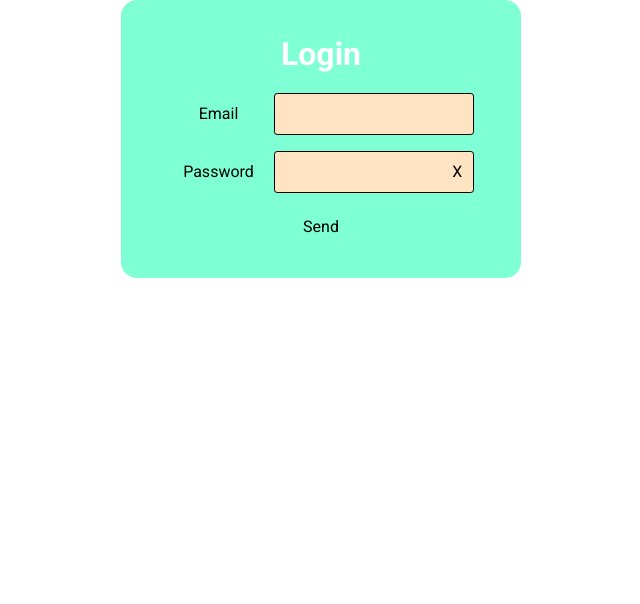
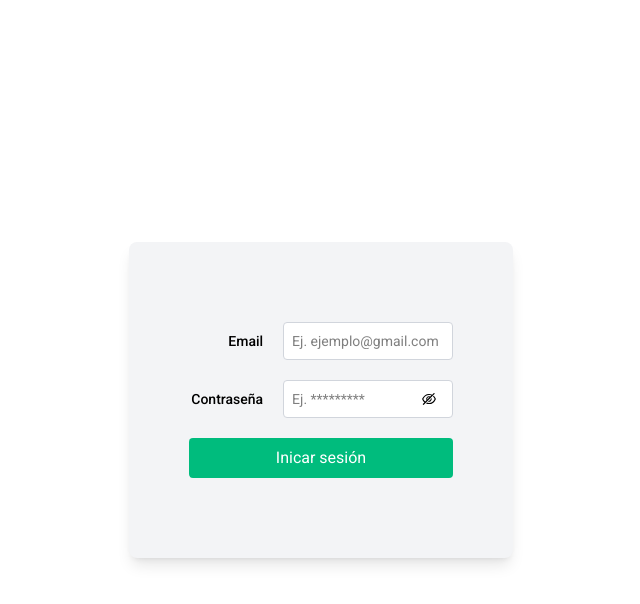
Before and after one commit to PabloValdazoDEV/Teca-Cliente, a React (Vite) app: page / in a window 1280 px wide. Shown: the top 604 px of the page, without its empty margins (319-959 px from the left). Built offline with nearby package versions, Linux system fonts and the light colour scheme; no server answers.

Commit message:
feat: rediseño del login

```diff
--- a/src/page/PageLogin.jsx
+++ b/src/page/PageLogin.jsx
@@ -3,7 +3,10 @@ import { tryLogin } from "@/API";
 import { useNavigate } from "react-router";
 import { useState } from "react";
 import { useEffect } from "react";
-import "@/assets/form.css";
+import InputForm from "../components/InputForm";
+import { AiOutlineEye, AiOutlineEyeInvisible } from "react-icons/ai";
+
+// import "@/assets/form.css";
 
 const PageLogin = () => {
   const [viewPassword, setViewPassword] = useState(false);
@@ -37,20 +40,37 @@ const PageLogin = () => {
   }, [viewPassword]);
 
   return (
-    <>
-      <form id="login" onSubmit={handleSubmit(onSubmit)}>
-        <h2 className="text-xl text-white">Login</h2>
-        <div>
-          <label id="email">Email</label>
+    <div className="bg-white w-full h-screen flex justify-center items-center">
+      <form
+        id="login"
+        onSubmit={handleSubmit(onSubmit)}
+        className="flex flex-col gap-5 bg-gray-100 rounded-lg shadow-lg py-20 px-15 w-96 "
+      >
+        <div className="flex flex-row gap-5 items-center">
+          {/* <label id="email">Email</label>
           <input
             type="text"
             {...register("email", { required: true })}
-            onBlur={(e) => setValue("email", e.target.value.trim())}
+            onInput={(e) => setValue("email", e.target.value.trim())}
+          /> */}
+          <label id="email" className="text-sm font-medium w-30 text-right">
+            Email
+          </label>
+          <input
+            id="email"
+            className="w-full bg-white p-2 rounded border border-gray-300 text-black text-sm focus:ring-2 focus:ring-emerald-400
+              hover:outline-1 hover:outline-white
+              focus-visible:outline-1 focus-visible:outline-white"
+            placeholder="Ej. ejemplo@gmail.com"
+            type="text"
+            {...register("email", { required: true })}
+            onInput={(e) => setValue("email", e.target.value.trim())}
           />
         </div>
+
         {errors.email && <p style={{ color: "red" }}>Campo requerido</p>}
-        <div>
-          <label id="password">Password</label>
+        <div className="flex flex-row gap-5 items-center relative">
+          {/* <label id="password">Password</label>
           <input
             id="inputPassword"
             type="password"
@@ -61,19 +81,39 @@ const PageLogin = () => {
                 message: "La contraseña no cumple los parametros",
               },
             })}
+          /> */}
+
+          <label id="password" className="text-sm font-medium w-30 text-right">
+            Contraseña
+          </label>
+          <input
+            id="inputPassword"
+            className="w-full bg-white p-2 rounded border border-gray-300 text-black text-sm focus:ring-2 focus:ring-emerald-400
+            hover:outline-1 hover:outline-white
+            focus-visible:outline-1 focus-visible:outline-white"
+            placeholder="Ej. *********"
+            type="password"
+            {...register("password", {
+              required: true,
+              pattern: {
+                value: /^(?=.*[A-Z])(?=.*\d)(?=.*[^A-Za-z\d]).{7,}$/gm,
+                message: "La contraseña no cumple los parametros",
+              },
+            })}
+            onInput={(e) => setValue("password", e.target.value.trim())}
           />
 
           <a
-          id="viewPassword"
+            id="viewPassword"
             href="#"
             onClick={(e) => {
               e.preventDefault();
               setViewPassword((prev) => !prev);
             }}
+            className="absolute top-auto right-4"
           >
-            X
+            {viewPassword ? <AiOutlineEye /> : <AiOutlineEyeInvisible/>}
           </a>
-
         </div>
 
         {errors.password?.type === "required" && (
@@ -82,9 +122,9 @@ const PageLogin = () => {
         {errors.password?.type === "pattern" && (
           <p style={{ color: "red" }}>{errors.password.message}</p>
         )}
-        <button>Send</button>
+        <button className="bg-emerald-500 text-white w-full px-4 py-2 rounded cursor-pointer transition-transform duration-200 hover:scale-105">Inicar sesión</button>
       </form>
-    </>
+    </div>
   );
 };
 
```
